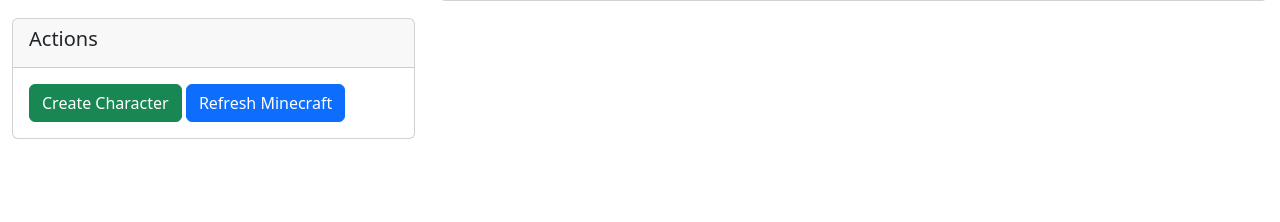
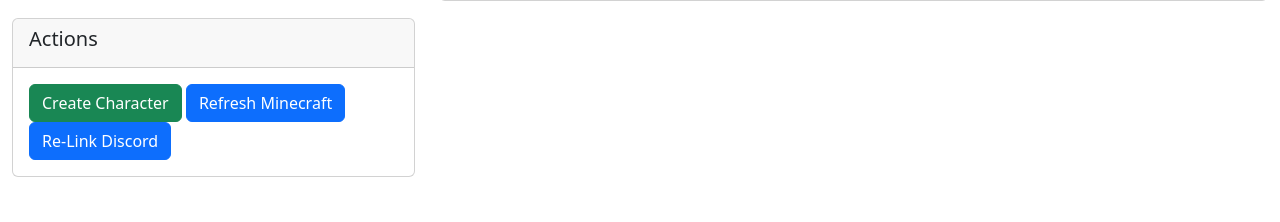
Before and after one commit to mja00/swarmsmp-site, a Python web app: template services/web/project/templates/user_pages/view_user.html in a window 1280 px wide. Shown: the part 456-678 px from the top of the page. Run offline with Jinja, Linux system fonts and the light colour scheme; the template is opened without the code that fills it, so the values that code supplies are empty; some libraries are stand-ins or nearby versions.

Commit message:
Discord relink button

```diff
--- a/services/web/project/templates/user_pages/view_user.html
+++ b/services/web/project/templates/user_pages/view_user.html
@@ -63,6 +63,7 @@
                                     data-bs-placement="top" title="Updates your Minecraft username if it's changed.">
                                 Refresh Minecraft
                             </button>
+                            <a href="{{ url_for('auth.discord_authentication') }}" class="btn btn-primary">Re-Link Discord</a>
                         </div>
                     </div>
                 {% endif %}
```
